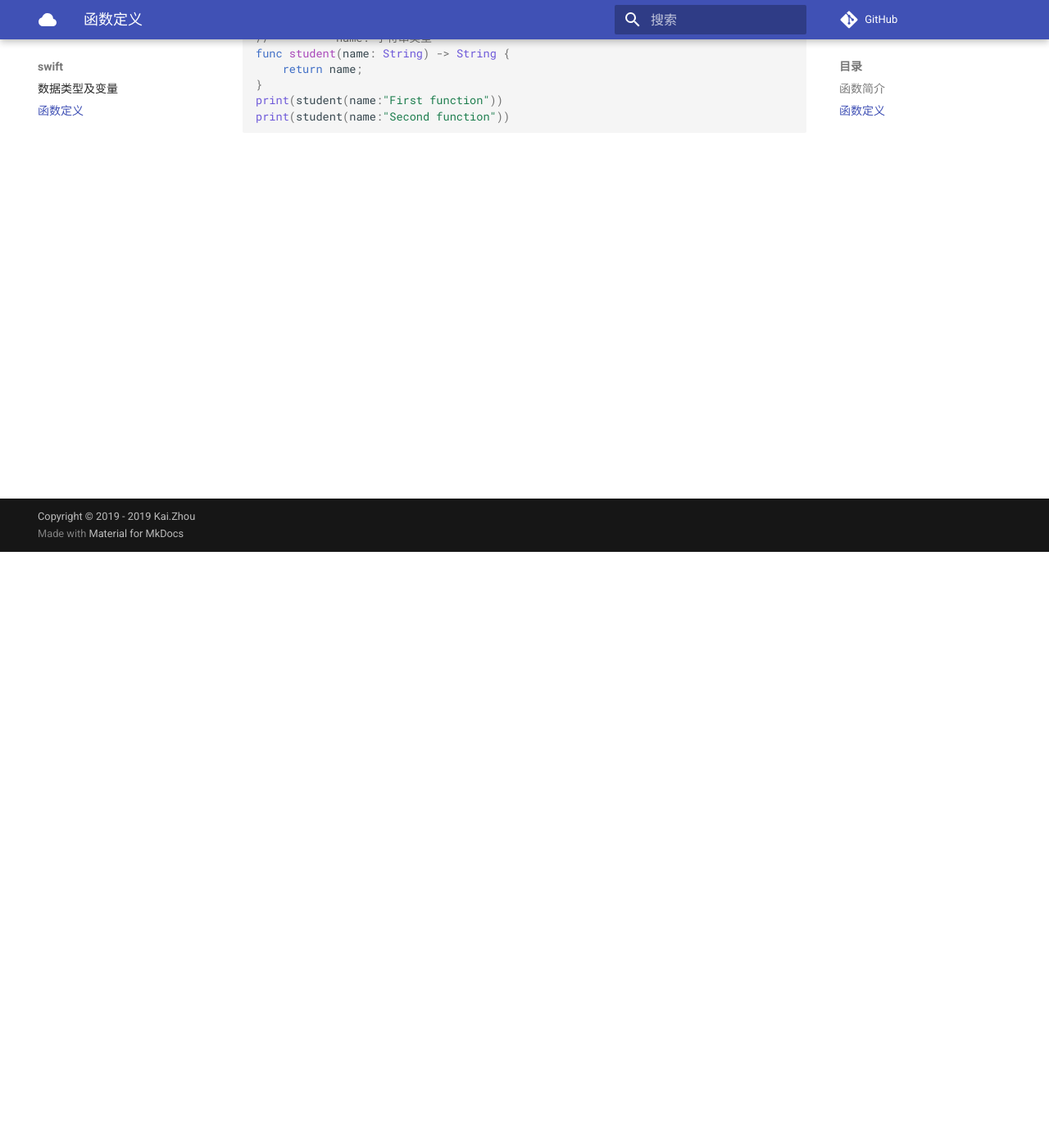
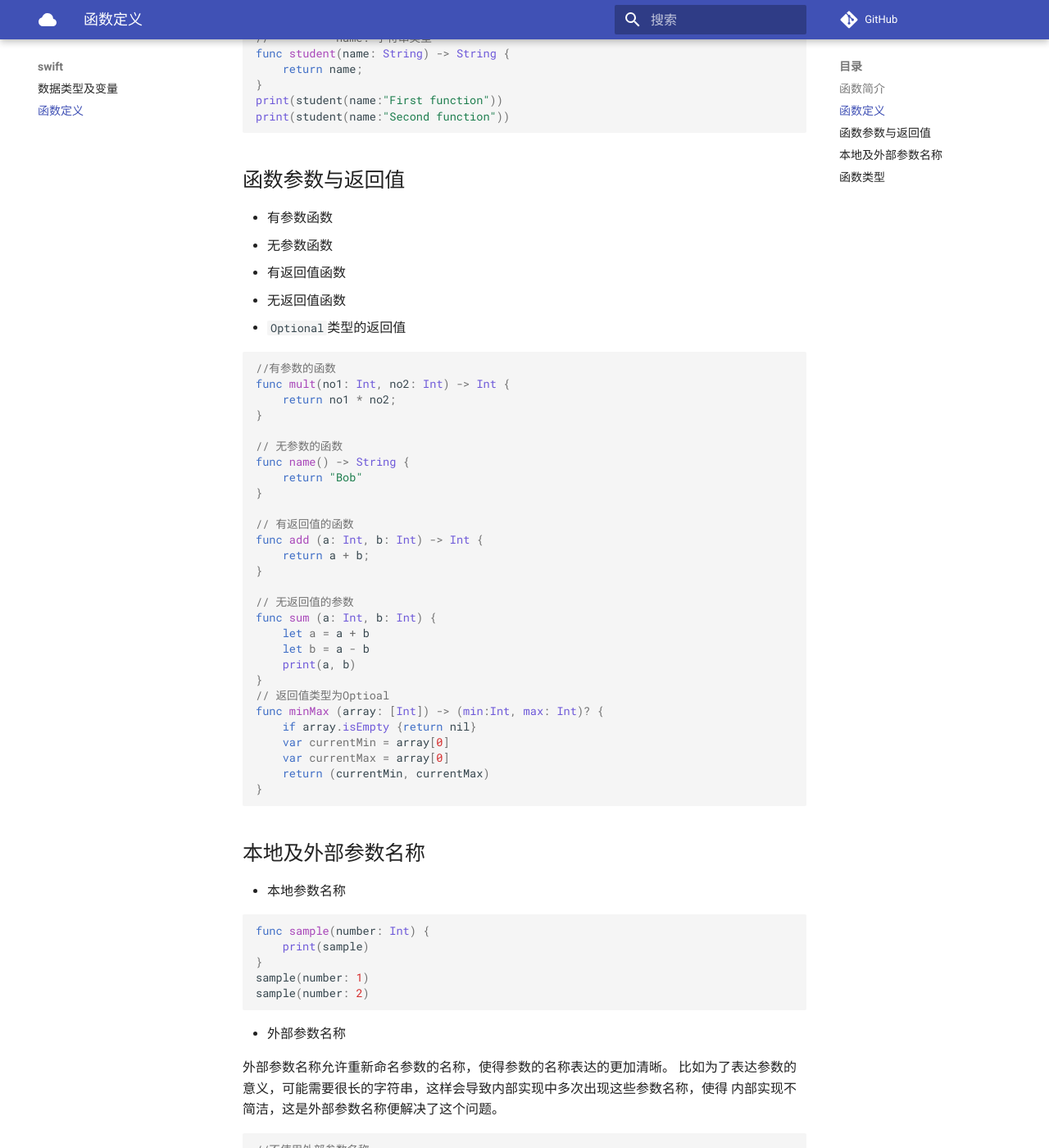
Before and after one commit to zhoukaidev/ks_blog, an MkDocs documentation site: the page built from docs/swift/function.md, in a window 1280 px wide and 1400 px high, scrolled down 727 px. Shown: the whole window at 82% size. Built offline with MkDocs 1.6.1 and Material for MkDocs 9.7.7, drawn with Linux system fonts in a browser that asks for light colours; comment, search, counter and statistics services are not loaded; some of the changed text lies outside the part shown.

Commit message:
Update function description for swift

````diff
--- a/docs/swift/function.md
+++ b/docs/swift/function.md
@@ -17,6 +17,7 @@ func funcname(Parameters) -> returnType {
     return parameters
 }
 ```
+
 函数定义例程:
 
 ```swift
@@ -30,3 +31,121 @@ func student(name: String) -> String {
 print(student(name:"First function"))
 print(student(name:"Second function"))
 ```
+
+## 函数参数与返回值
+
+* 有参数函数
+* 无参数函数
+* 有返回值函数
+* 无返回值函数
+* `Optional`类型的返回值
+
+```swift
+//有参数的函数
+func mult(no1: Int, no2: Int) -> Int {
+    return no1 * no2;
+}
+
+// 无参数的函数
+func name() -> String {
+    return "Bob"
+}
+
+// 有返回值的函数
+func add (a: Int, b: Int) -> Int {
+    return a + b;
+}
+
+// 无返回值的参数
+func sum (a: Int, b: Int) {
+    let a = a + b
+    let b = a - b
+    print(a, b)
+}
+// 返回值类型为Optioal
+func minMax (array: [Int]) -> (min:Int, max: Int)? {
+    if array.isEmpty {return nil}
+    var currentMin = array[0]
+    var currentMax = array[0]
+    return (currentMin, currentMax)
+}
+```
+
+## 本地及外部参数名称
+
+* 本地参数名称
+
+```swift
+func sample(number: Int) {
+    print(sample)
+}
+sample(number: 1)
+sample(number: 2)
+```
+
+* 外部参数名称
+
+外部参数名称允许重新命名参数的名称，使得参数的名称表达的更加清晰。
+比如为了表达参数的意义，可能需要很长的字符串，这样会导致内部实现中多次出现这些参数名称，使得
+内部实现不简洁，这是外部参数名称便解决了这个问题。
+
+```swift
+//不使用外部参数名称
+func getName (firstName: String, middleName: String, lastName: String) {
+    let name = firstName + middleName + lastName
+    print(name)
+}
+getName(firstName:"first", middleName:"middle", lastName:"last")
+//使用外部参数名称
+func getName2 (firstName a:String, middleName b:String, lastName c:String) {
+    let name = a + b + c
+    print(name)
+}
+getName(firstName:"first", middleName:"middle", lastName:"last")
+```
+## 函数类型
+
+* 定义函数类型
+* 函数类型作为参数类型
+* 函数类型作为函数返回值
+
+定义函数类型:
+
+```swift
+func sum (a: Int, b: Int) ->Int {
+    return a + b
+}
+var addition: (Int, Int) -> Int = sum //定义addition类型为sum的函数类型
+print(addition(a: 2, b: 3)) // 调用addition函数
+```
+
+函数类型作为参数类型:
+
+```swift
+func sum (a: Int, b: Int) -> Int {
+    return a + b
+}
+
+func funcWrapper(addition: (Int, Int) -> Int, a: Int, b: Int) {
+    let res = addition(a, b)
+    print(res)
+}
+
+var add: (Int, Int) -> Int = sum
+funcWrapper(addition: add, a: 10, b: 30)
+```
+
+函数类型作为返回值/嵌套函数:
+
+```swift
+//返回类型为()->Int
+func calcAdd(a: Int, b: Int) -> () -> Int {
+    var initer  = 10
+    func add() -> Int {
+        return a + b + initer
+    }
+    return add
+}
+let add = calcAdd(a: 3, b: 4)
+print(add())
+```
````
